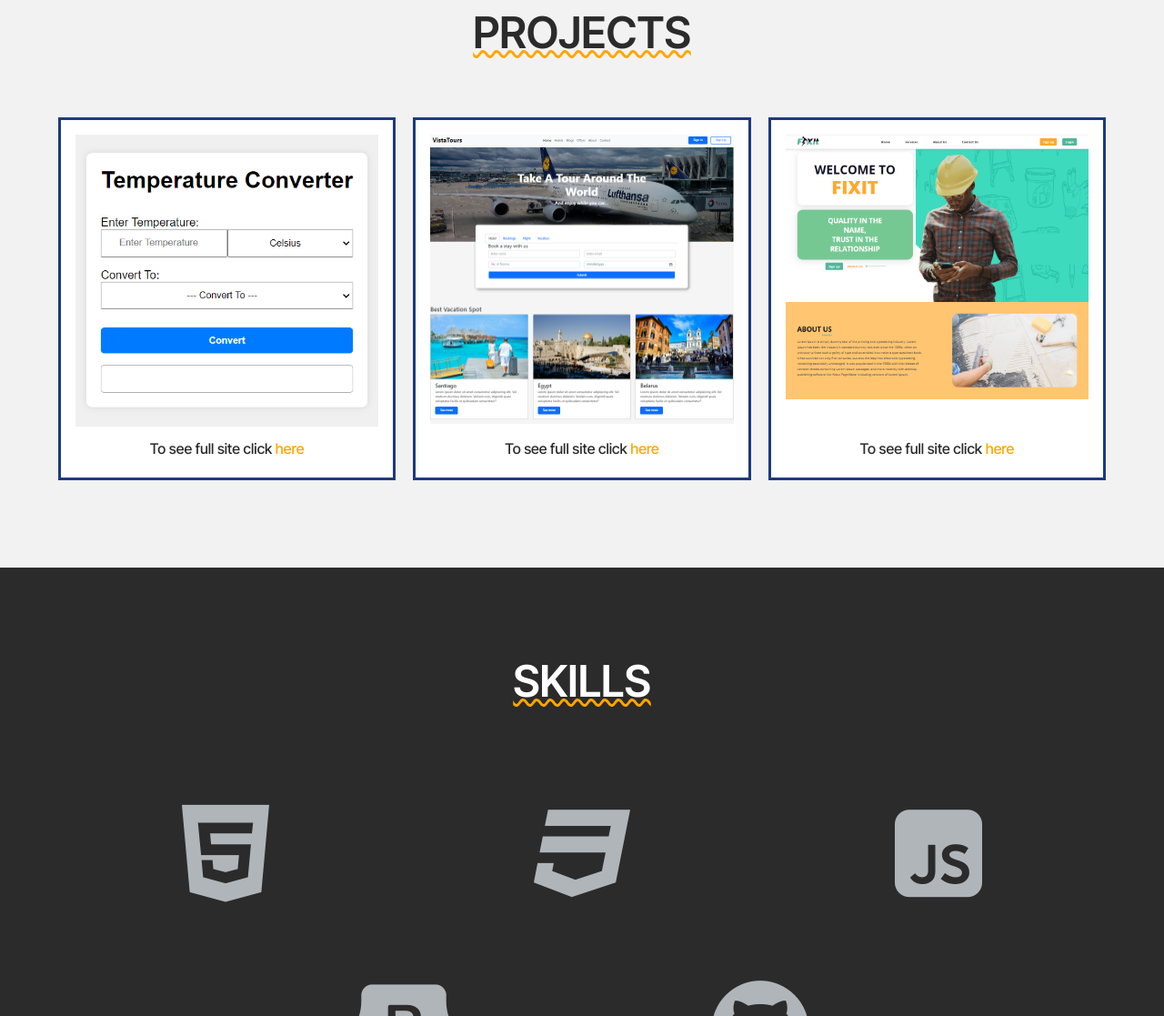
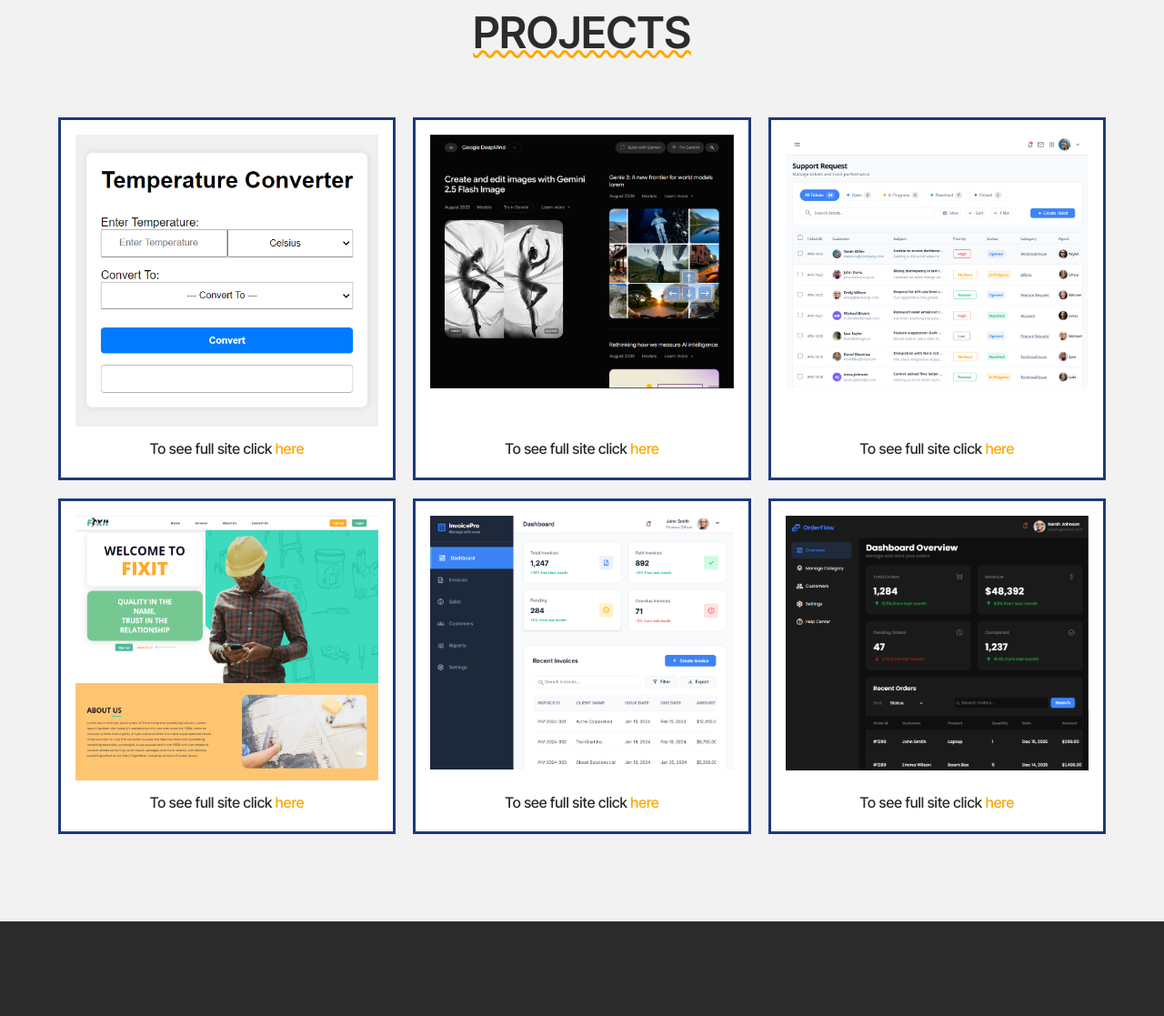
Before and after one commit to A-Olatunbosun/tunbosun-portfolio, a plain HTML site: page index.html in a window 1280 px wide. Shown: the part 2060-3177 px from the top of the page at 91% size. Drawn offline with nearby package versions, Linux system fonts and the light colour scheme.

Commit message:
Added content to the project sections

```diff
--- a/index.html
+++ b/index.html
@@ -179,12 +179,29 @@
 
             <div>
               <img
-                src="./images/Vista Tours Website.PNG"
+                src="./images/google deepmind.png"
                 alt="vista tours site image"
               />
               <p class="text-center">
                 To see full site click
-                <a href="https://vistatours.netlify.app/" target="_blank"
+                <a
+                  href="https://a-olatunbosun.github.io/google-deepmind-clone/"
+                  target="_blank"
+                  >here</a
+                >
+              </p>
+            </div>
+
+            <div>
+              <img
+                src="./images/support desk website.png"
+                alt="temperature unit converter site image"
+              />
+              <p class="text-center">
+                To see full site click
+                <a
+                  href="https://a-olatunbosun.github.io/supportdesk-ticketing-ui/"
+                  target="_blank"
                   >here</a
                 >
               </p>
@@ -198,6 +215,36 @@
               <p class="text-center">
                 To see full site click
                 <a href="https://fixit-webapp.netlify.app/" target="_blank"
+                  >here</a
+                >
+              </p>
+            </div>
+
+            <div>
+              <img
+                src="./images/invoicepro dashboard.png"
+                alt="temperature unit converter site image"
+              />
+              <p class="text-center">
+                To see full site click
+                <a
+                  href="https://a-olatunbosun.github.io/invoice-management-dashboard/"
+                  target="_blank"
+                  >here</a
+                >
+              </p>
+            </div>
+
+            <div>
+              <img
+                src="./images/orderflow website.png"
+                alt="temperature unit converter site image"
+              />
+              <p class="text-center">
+                To see full site click
+                <a
+                  href="https://a-olatunbosun.github.io/order-management-dashboard/"
+                  target="_blank"
                   >here</a
                 >
               </p>
```
Also changed, not shown: images/google deepmind.png (added), images/invoicepro dashboard.png (added), images/orderflow website.png (added), images/support desk website.png (added).
